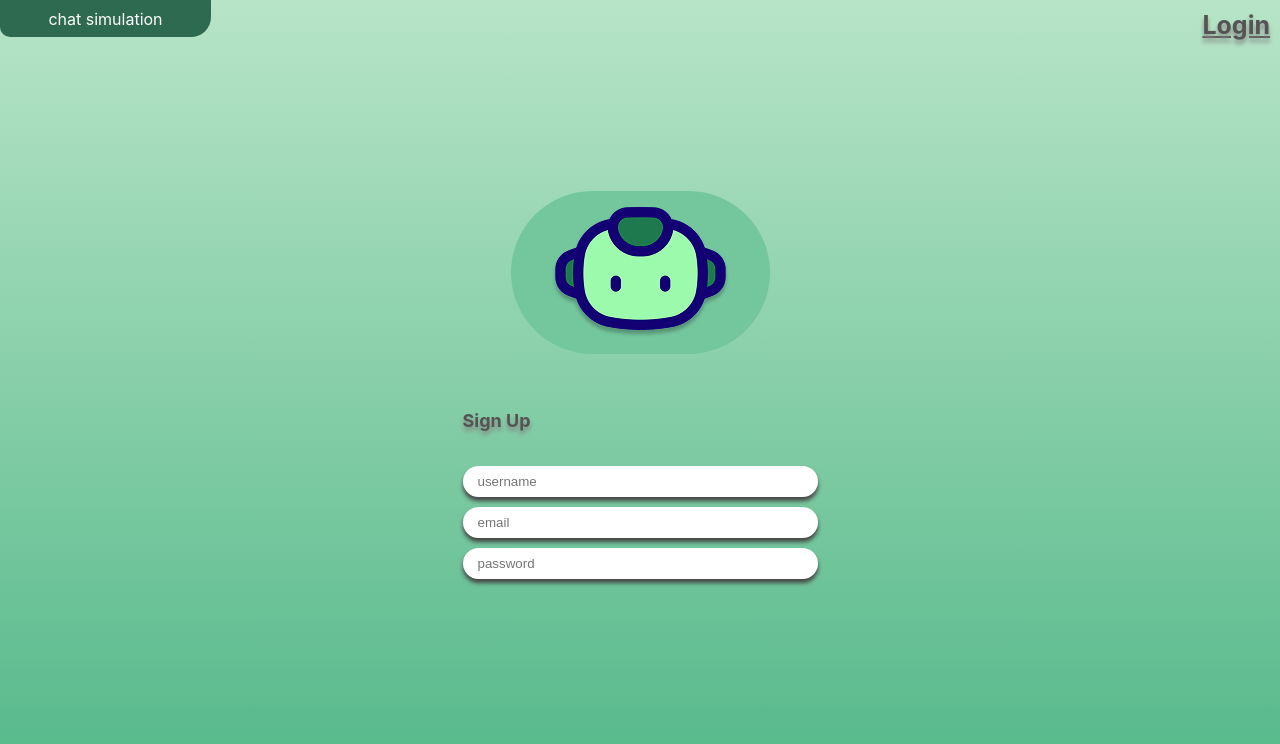
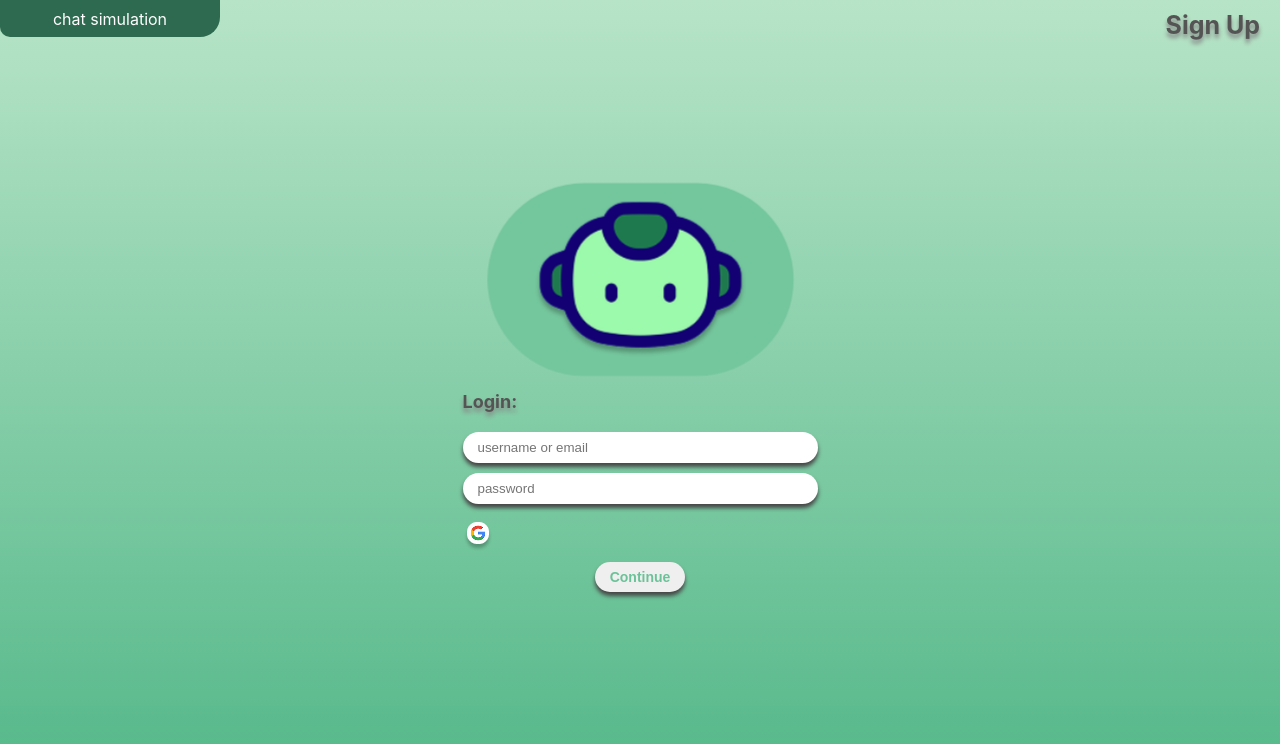
Before and after one commit to TrietMinhNguyen123/chat-simulation, a React (Create React App) app: page / in a window 1280 px wide. Shown: the top 744 px of the page. Built offline with nearby package versions, Linux system fonts and the light colour scheme.

Commit message:
second day

```diff
--- a/package.json
+++ b/package.json
@@ -7,6 +7,7 @@
     "@testing-library/jest-dom": "^6.6.3",
     "@testing-library/react": "^16.3.0",
     "@testing-library/user-event": "^13.5.0",
+    "firebase": "^11.10.0",
     "react": "^19.1.0",
     "react-dom": "^19.1.0",
     "react-router-dom": "^7.6.3",
--- a/src/App.js
+++ b/src/App.js
@@ -1,10 +1,14 @@
 import { Routes, Route } from 'react-router-dom';
 import SignupPage from './pages/SignupPage';
+import LoginPage from './pages/LoginPage';
+import ChatBot from './pages/ChatBot';
 
 function App() {
   return (
     <Routes>
-      <Route path="/" element={<SignupPage />} />
+      <Route path="/" element={<LoginPage />} />
+      <Route path='/signup' element={<SignupPage/>} />
+      <Route path='/chatbot' element={<ChatBot/>} />
     </Routes>
   );
 }
--- /dev/null
+++ b/src/component/ContinueButton.js
@@ -0,0 +1,12 @@
+import React from 'react';
+import './styles/ContinueButton.css';
+
+function ContinueButton() {
+  return (
+    <div className="ContinueButton">
+      <button id="ContinueButton" name="ContinueLogin" type='submit'>Continue</button>
+    </div>
+  );
+}
+
+export default ContinueButton;
--- /dev/null
+++ b/src/component/styles/ContinueButton.css
@@ -0,0 +1,21 @@
+#ContinueButton{
+    display: flex;
+    justify-content: center;
+    align-items:  center;
+    margin: 5px 0;
+    padding: 15px;
+    width: 90px ;
+    height: 30px;
+    border-radius: 90px;
+    font-weight: bold;
+    border: 0;
+    box-shadow: 0px 4px 4px 0px rgb(70, 70, 70);
+    font-size: 14px;
+    color:#6CC298;
+  }
+
+  .ContinueButton{
+    display: flex;
+    padding: 5px 0px;
+    justify-content:  center;
+  }
--- /dev/null
+++ b/src/pages/ChatBot.js
@@ -0,0 +1,18 @@
+import React from 'react';
+import '../pages/styles/Chatbot.css';
+
+function ChatBot() {
+  return (
+    <div className="ChatPage">
+        <div className='logo'>Chat simulation</div>
+        <div className='Side_bar'></div>
+        <div className="chat_interaction">
+            <div className='Search_location'>
+            <input className='Search_bar' type="text" placeholder="Search.."></input>
+            </div>
+        </div>
+    </div>
+  );
+}
+
+export default ChatBot;
--- /dev/null
+++ b/src/pages/LoginPage.js
@@ -0,0 +1,39 @@
+import robotImg from '../img/robot.png'
+import googleImg from '../img/icon_1.png'
+import { Link, useNavigate } from 'react-router-dom';
+import ContinueButton from '../component/ContinueButton';
+import {AuthLogin} from '../utility/LoginUser';
+function LoginPage() {
+    const navigate = useNavigate()
+
+    function handleLoginSubmit(event){
+      event.preventDefault();
+      const username = document.getElementById("username_email")?.value;
+      const password = document.getElementById("password")?.value;
+
+      if(!username || !password){
+          return;
+      }
+
+      AuthLogin(username, password, navigate);
+  }
+
+    return (
+      <div className="Page">
+        <div className="logo">chat simulation</div>
+        <Link to="/signup" className='signup'> Sign Up </Link>
+        <div className="bot-image">
+          <img src={robotImg} alt="Robot" />
+        </div>
+        <form id="Form" onSubmit={handleLoginSubmit}>
+          <h5>Login:</h5>
+          <input type="text" id="username_email" name="username_email" placeholder='username or email' required />
+          <input type="password" id="password" name="password" placeholder='password' required />
+          <img className='loginIcon' src={googleImg} draggable="false" href="#"></img>
+          <ContinueButton></ContinueButton>
+        </form>
+      </div>
+    );
+  }
+
+  export default LoginPage;
--- a/src/pages/SignupPage.js
+++ b/src/pages/SignupPage.js
@@ -1,19 +1,39 @@
-import './styles/SignupPage.css';
+import React from 'react';
+import './styles/form.css';
 import robotImg from '../img/robot.png';
+import { Link, useNavigate } from 'react-router-dom';
+import ContinueButton from '../component/ContinueButton';
+import { CheckUserExist } from '../utility/SignupUser';
 
 function SignupPage() {
+  const navigate = useNavigate();
+
+  function handleSignupSubmit(event) {
+    event.preventDefault();
+
+    const username = document.getElementById("username")?.value;
+    const email = document.getElementById("email")?.value;
+    const password = document.getElementById("password")?.value;
+
+    if(!username || !email || !password){
+        return;
+    }
+
+    CheckUserExist(username, email, password, navigate);
+}
   return (
-    <div className="SignupPage">
+    <div className="Page">
       <div className="logo">chat simulation</div>
-      <a className='login' href='#'> Login </a>
+      <Link to="/" className='login'> Login </Link>
       <div className="bot-image">
         <img src={robotImg} alt="Robot" />
       </div>
-      <form id="SignupForm">
-        <h5>Sign Up</h5>
+      <form id="Form" onSubmit={handleSignupSubmit}>
+        <h5>Sign Up:</h5>
         <input type="text" id="username" name="username" placeholder='username' required />
         <input type="email" id="email" name="email" placeholder='email' required />
         <input type="password" id="password" name="password" placeholder='password' required />
+        <ContinueButton />
       </form>
     </div>
   );
--- /dev/null
+++ b/src/pages/styles/Chatbot.css
@@ -0,0 +1,51 @@
+.ChatPage{
+    display:flex;
+    height: 100vh;
+    width:100vw;
+    background: linear-gradient(#B7E4C7,#52B788);
+}
+
+.logo{
+    position:absolute;
+    top: 0;
+    z-index: 1;
+    left: 0;
+    width: 220px ;
+    height: 37px ;
+    color: white;
+    background: #2D6A4F;
+    display: flex;
+    justify-content: center;
+    align-items: center;
+    border-bottom-right-radius: 20px;
+    border-bottom-left-radius: 10px;
+  }
+
+.Side_bar{
+    display: flex;
+    position: relative;
+    height: 100vh;
+    width: 220px;
+    background: #D8F3DC;
+    border-bottom-right-radius: 40px;
+}
+
+.chat_interaction{
+    display: flex;
+    width:auto;
+    height:100vh;
+    position:relative;
+}
+
+.Search_location{
+    display: flex;
+    justify-content: center;
+    position: fixed;
+    width: 100%;
+    bottom: 0;
+
+
+}
+.Search_bar{
+    font-weight: bold;
+}
--- a/src/pages/styles/SignupPage.css
+++ b/src/pages/styles/form.css
@@ -1,4 +1,4 @@
-.SignupPage {
+.Page {
   height: 100vh;
   width:100vw;
   background: linear-gradient(#B7E4C7,#52B788);
@@ -25,11 +25,33 @@
 .login{
   position:absolute;
   top: 10px;
-  right: 10px;
+  right: 30px;
   color: #545454;
   font-size: 25px;
   text-shadow:0px 4px 4px rgb(133, 133, 133);
   font-weight: bold;
+  text-decoration: none;
+}
+
+.login:hover{
+  color: #00491c ;
+  transition:0.5s;
+}
+
+.signup:hover{
+  color: #00491c ;
+  transition: 0.5s;
+}
+
+.signup{
+  position:absolute;
+  top: 10px;
+  right: 20px;
+  color: #545454;
+  font-size: 25px;
+  text-shadow:0px 4px 4px rgb(133, 133, 133);
+  font-weight: bold;
+  text-decoration: none;
 }
 
 .bot-image{
@@ -40,18 +62,42 @@
   height: 163px;
   border-radius: 90px;
   background: #74C69D;
+  animation: bot-image ease 10s infinite;
 }
 
-#SignupForm{
+@keyframes bot-image{
+  0%{
+    /* width:259px;
+    height: 163px; */
+    scale: 100%;
+  }
+  50%{
+    /* width:261px;
+    height: 165px; */
+    scale:120%;
+  }
+  100%{
+    /* width:259px;
+    height: 163px; */
+    scale:100%;
+  }
+}
+
+#Form{
   display: flex;
   flex-direction: column;
-  padding: 25px;
 }
 
+
+
 h5{
+  margin-bottom: 15px;
   color: #545454;
   font-size: 18px;
-  text-shadow:0px 4px 4px rgb(133, 133, 133);
+  text-shadow: 0px 4px 4px rgb(133, 133, 133);
+  /* -webkit-background-clip: text;
+  -moz-background-clip: text;
+       background-clip: text; */
 }
 
 input{
@@ -63,3 +109,10 @@ input{
   border: 0;
   box-shadow: 0px 4px 4px 0px rgb(70, 70, 70);
 }
+
+
+.loginIcon{
+  width: 30px;
+  height: 30px;
+  padding: 13px 0px 0px;
+}
--- /dev/null
+++ b/src/utility/LoginUser.js
@@ -0,0 +1,28 @@
+import { useNavigate } from "react-router-dom";
+import { initializeApp } from "firebase/app";
+import { getDatabase, ref, set, get, child, DataSnapshot } from "firebase/database";
+
+const firebaseConfig = {
+  apiKey: "AIzaSyCqzEPnLwOxozpdHsoVOo0Jmbvao9M4nvY",
+  authDomain: "bot-simulation-95f71.firebaseapp.com",
+  databaseURL: "https://bot-simulation-95f71-default-rtdb.firebaseio.com",
+  projectId: "bot-simulation-95f71",
+  storageBucket: "bot-simulation-95f71.appspot.com",
+  messagingSenderId: "865109523752",
+  appId: "1:865109523752:web:a509e4eca06bdff0a5641d",
+  measurementId: "G-614JL4H2K5"
+};
+
+const app = initializeApp(firebaseConfig);
+const db = getDatabase(app);
+
+export function AuthLogin(username, password, navigate){
+    get(child(ref(db), `user/${username}`)).then((snapshot) => {
+        if(snapshot.exists){
+            const data = snapshot.val();
+            if(data.password === password){
+                navigate("/chatbot")
+            }
+        }
+    })
+}
--- /dev/null
+++ b/src/utility/SignupUser.js
@@ -0,0 +1,39 @@
+import { initializeApp } from "firebase/app";
+import { getDatabase, ref, set, get, child } from "firebase/database";
+import { Navigate } from "react-router-dom";
+
+const firebaseConfig = {
+  apiKey: "AIzaSyCqzEPnLwOxozpdHsoVOo0Jmbvao9M4nvY",
+  authDomain: "bot-simulation-95f71.firebaseapp.com",
+  databaseURL: "https://bot-simulation-95f71-default-rtdb.firebaseio.com",
+  projectId: "bot-simulation-95f71",
+  storageBucket: "bot-simulation-95f71.appspot.com",
+  messagingSenderId: "865109523752",
+  appId: "1:865109523752:web:a509e4eca06bdff0a5641d",
+  measurementId: "G-614JL4H2K5"
+};
+
+const app = initializeApp(firebaseConfig);
+const db = getDatabase(app);
+
+// check to see if the username exists
+// if username does not exist -> add all of this to firebase
+
+export function CheckUserExist(username, email, password, navigate){
+    get(child(ref(db), `user/${username}`)).then((snapshot)=>{
+        if(snapshot.exists()){
+            return;
+        } else{
+            AddUser(username, email, password);
+            navigate("/")
+        }
+    })
+}
+
+function AddUser(username, email, password,){
+    set(ref(db, `user/${username}`),{
+        username: username,
+        email: email,
+        password: password
+    })
+}
```
Also changed, not shown: src/img/icon_1.png (added), 1 other file (tests, documents, lock files or other folders).
